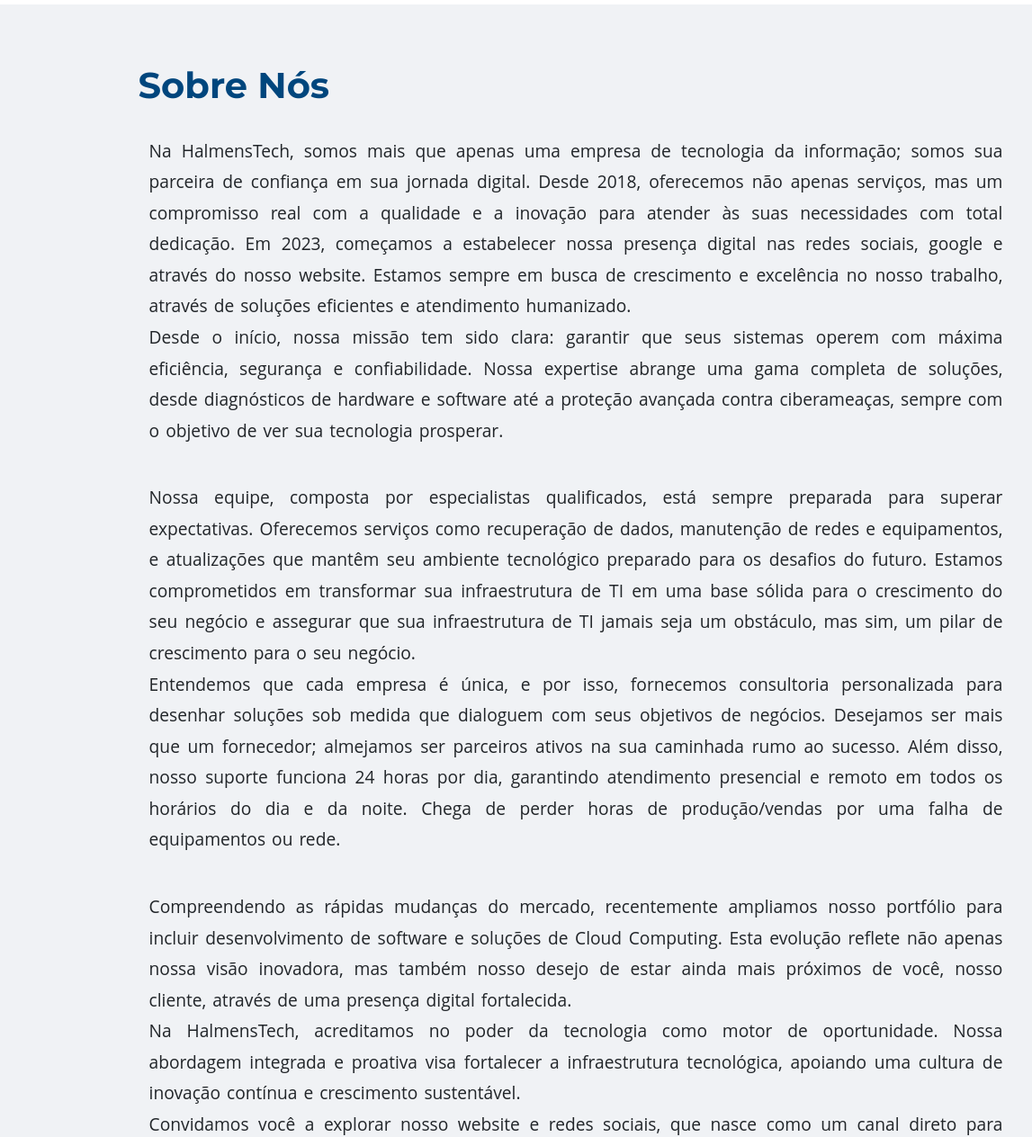
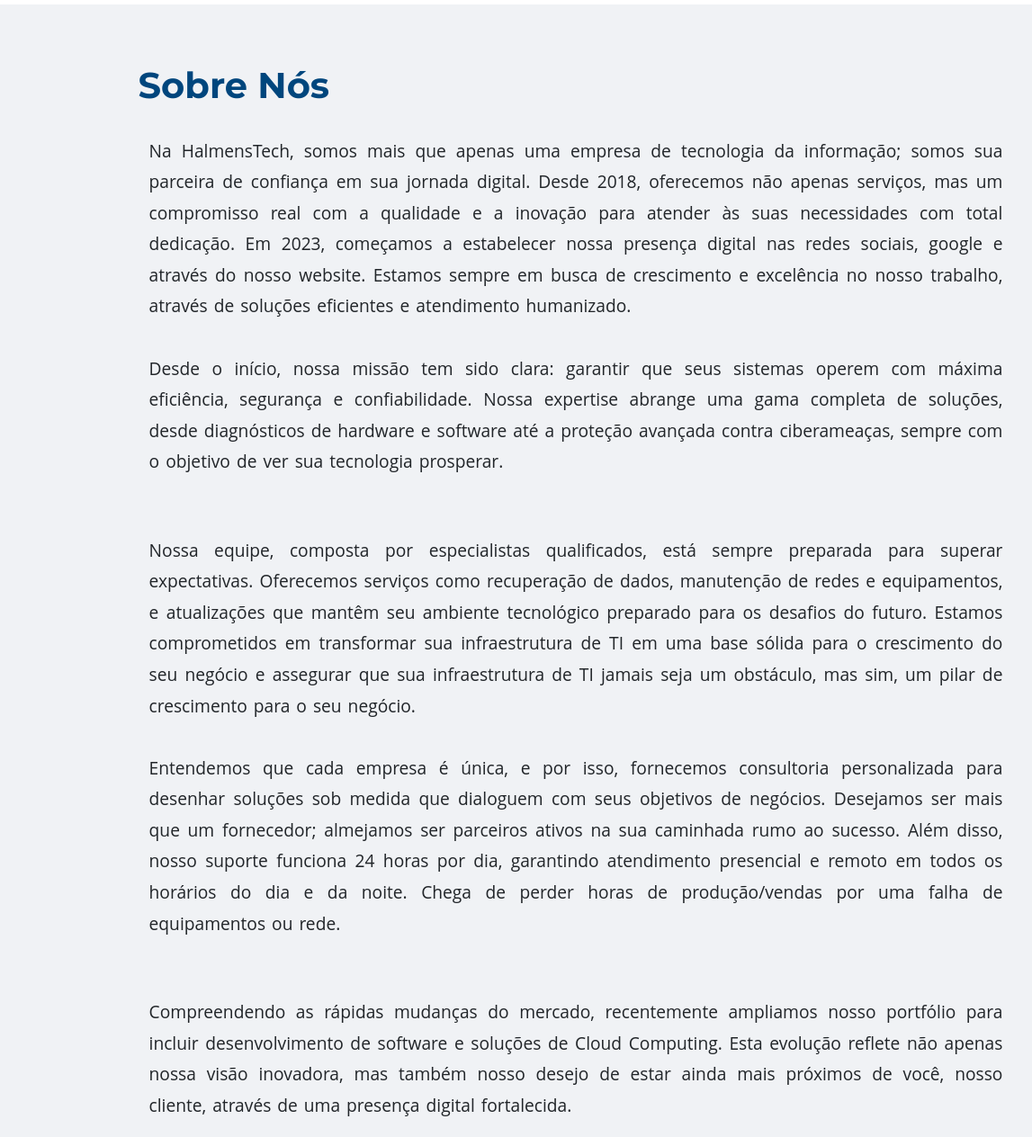
Before and after one commit to halmenstech/website, a plain HTML site: page sobre.html in a window 1280 px wide. Shown: the part 54-1318 px from the top of the page at 90% size, 0-1147 px from the left. Drawn offline with nearby package versions, Linux system fonts and the light colour scheme.

Commit message:
espacamento duplo no texto Sobre segunda vez

```diff
--- a/sobre.html
+++ b/sobre.html
@@ -62,27 +62,27 @@
         Na HalmensTech, somos mais que apenas uma empresa de tecnologia da informação; somos sua parceira de confiança em sua jornada digital.
         Desde 2018, oferecemos não apenas serviços, mas um compromisso real com a qualidade e a inovação para atender às suas necessidades com total dedicação. Em 2023,
         começamos a estabelecer nossa presença digital nas redes sociais, google e através do nosso website. Estamos sempre em busca de crescimento e excelência no
-        nosso trabalho, através de soluções eficientes e atendimento humanizado. <br>
+        nosso trabalho, através de soluções eficientes e atendimento humanizado. <br><br>
 
         Desde o início, nossa missão tem sido clara: garantir que seus sistemas operem com máxima eficiência, segurança e confiabilidade. Nossa expertise abrange uma gama
         completa de soluções, desde diagnósticos de hardware e software até a proteção avançada contra ciberameaças, sempre com o objetivo de ver sua tecnologia prosperar.
-        </p> <br>
+        </p> <br><br>
         <p class="about col container-fluid">
           Nossa equipe, composta por especialistas qualificados, está sempre preparada para superar expectativas. Oferecemos serviços como recuperação de dados, manutenção de
           redes e equipamentos, e atualizações que mantêm seu ambiente tecnológico preparado para os desafios do futuro. Estamos comprometidos em transformar sua infraestrutura
            de TI em uma base sólida para o crescimento do seu negócio e assegurar que sua infraestrutura de TI jamais seja um obstáculo, mas sim, um pilar de crescimento para o
-            seu negócio. <br>
+            seu negócio. <br><br>
 
           Entendemos que cada empresa é única, e por isso, fornecemos consultoria personalizada para desenhar soluções sob medida que dialoguem com seus objetivos de negócios.
           Desejamos ser mais que um fornecedor; almejamos ser parceiros ativos na sua caminhada rumo ao sucesso. Além disso, nosso suporte funciona 24 horas por dia, garantindo
            atendimento presencial e remoto em todos os horários do dia e da noite. Chega de perder horas de produção/vendas por uma falha de equipamentos ou rede.
-        </p><br>
+        </p><br><br>
         <p class="about col container-fluid">
           Compreendendo as rápidas mudanças do mercado, recentemente ampliamos nosso portfólio para incluir desenvolvimento de software e soluções de Cloud Computing. Esta evolução reflete
-          não apenas nossa visão inovadora, mas também nosso desejo de estar ainda mais próximos de você, nosso cliente, através de uma presença digital fortalecida. <br>
+          não apenas nossa visão inovadora, mas também nosso desejo de estar ainda mais próximos de você, nosso cliente, através de uma presença digital fortalecida. <br><br>
 
           Na HalmensTech, acreditamos no poder da tecnologia como motor de oportunidade. Nossa abordagem integrada e proativa visa fortalecer a infraestrutura tecnológica, apoiando
-            uma cultura de inovação contínua e crescimento sustentável. <br>
+            uma cultura de inovação contínua e crescimento sustentável. <br><br>
 
           Convidamos você a explorar nosso website e redes sociais, que nasce como um canal direto para apresentar nossos serviços e facilitar o contato com quem busca soluções confiáveis e
           eficientes. Estamos aqui para ouvir, entender e atuar ajudando você a otimizar sua infraestrutura e alavancar o sucesso do seu negócio. <br><br>
```
